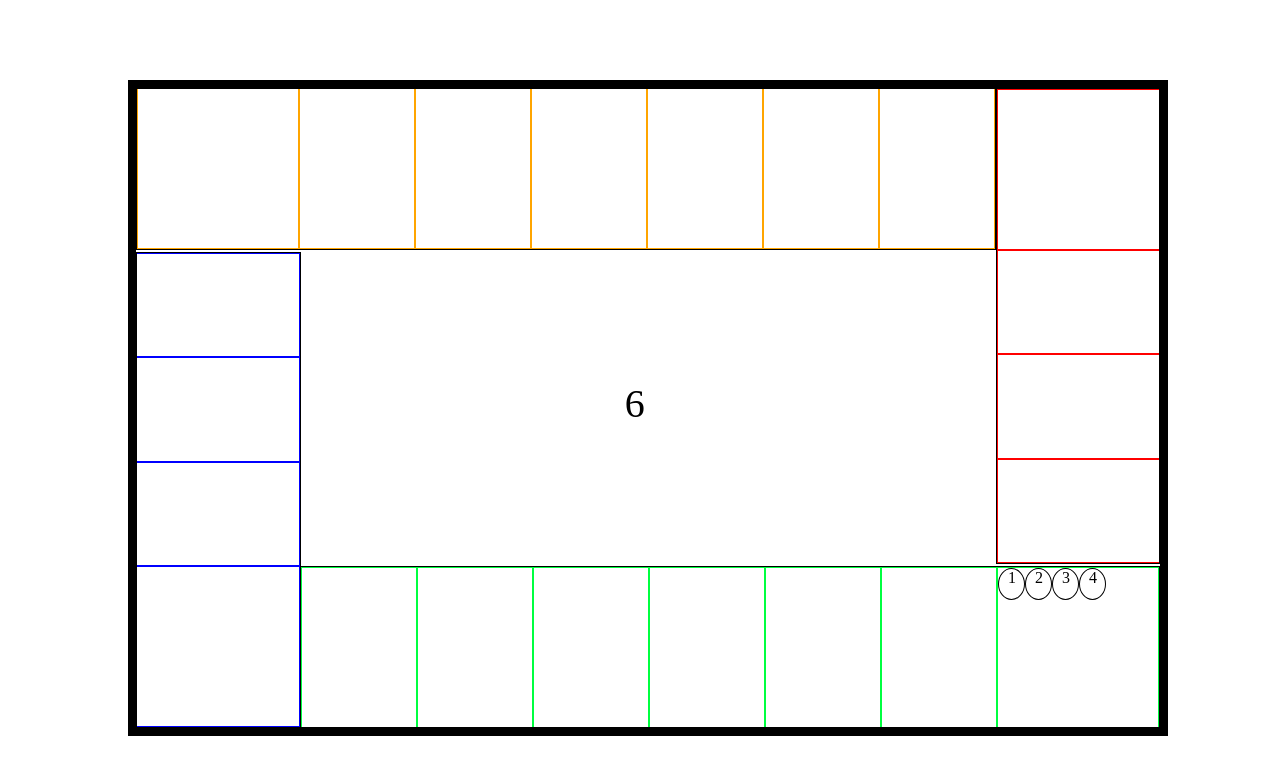
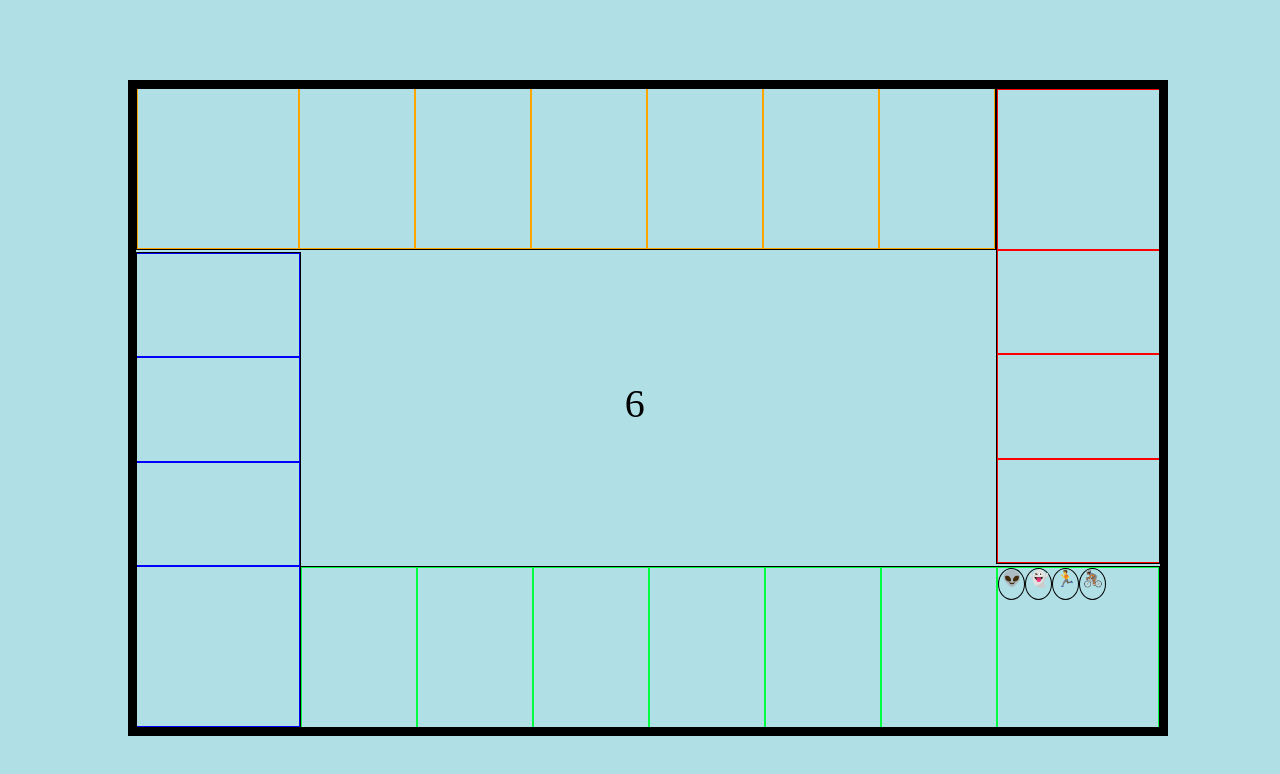
Before and after one commit to s-galvez19/Around-the-Board, a plain HTML site: page index.html in a window 1280 px wide. Drawn offline with Linux system fonts and the light colour scheme.

Commit message:
first commit

```diff
--- a/css/style.css
+++ b/css/style.css
@@ -1,6 +1,7 @@
 body {
     margin: 0;
     padding: 0;
+    background: powderblue;
 }
 .board{
     position: absolute;
--- a/index.html
+++ b/index.html
@@ -13,10 +13,10 @@
   <div class="board">
     <div class="row south">
       <div class="spot end">
-        <div class="player player1">1</div>
-        <div class="player player2">2</div>
-        <div class="player player3">3</div>
-        <div class="player player4">4</div>
+        <div class="player player1">👽 </div>
+        <div class="player player2">👻</div>
+        <div class="player player3">🏃‍</div>
+        <div class="player player4">🚴🏾‍</div>
       </div>
       <div class="spot"></div>
       <div class="spot"></div>
```
